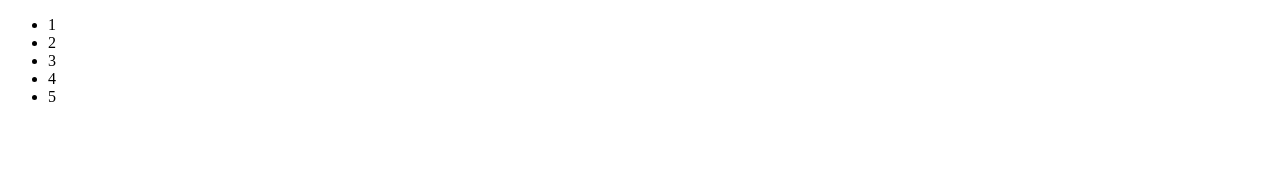
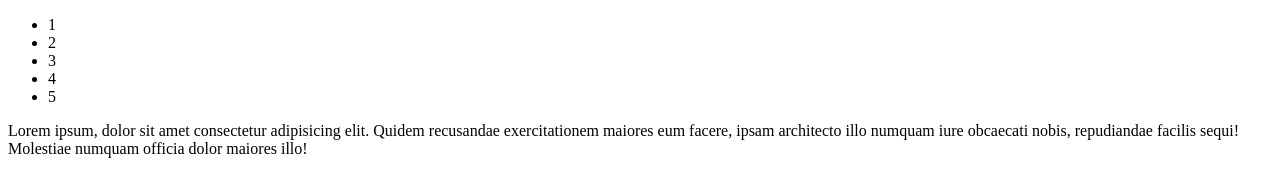
Before and after one commit to eeeemily21/-----------, a plain HTML site: page index.html in a window 1280 px wide. Drawn offline with Linux system fonts and the light colour scheme.

Commit message:
first commit

```diff
--- a/index.html
+++ b/index.html
@@ -16,6 +16,12 @@
             <li>4</li>
             <li>5</li>
         </ul>
+        <article>
+            <p> Lorem ipsum, dolor sit amet consectetur adipisicing elit. Quidem recusandae exercitationem maiores
+                eum facere, ipsam architecto illo numquam iure obcaecati nobis, repudiandae facilis sequi! Molestiae
+                numquam officia dolor maiores illo!
+            </p>
+        </article>
     </div>
 </body>
 </html>
```
